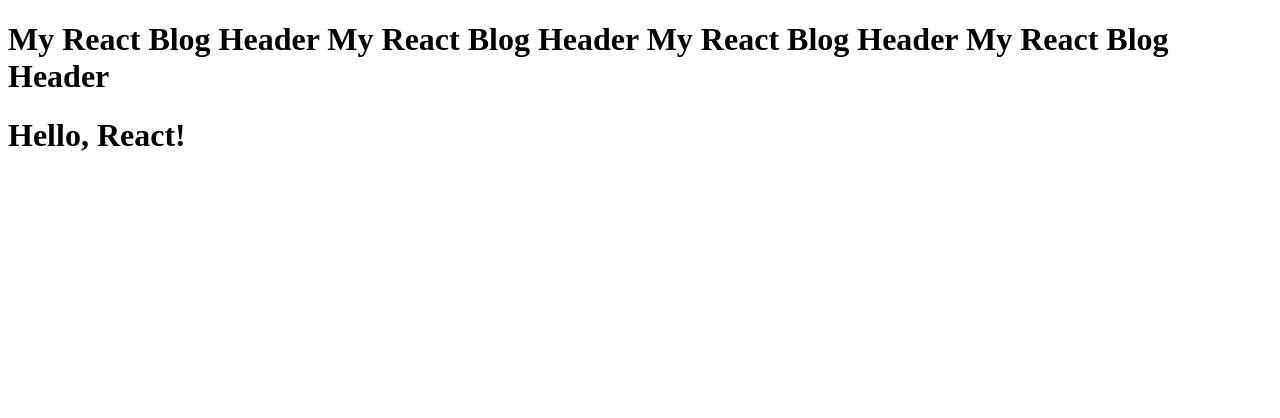
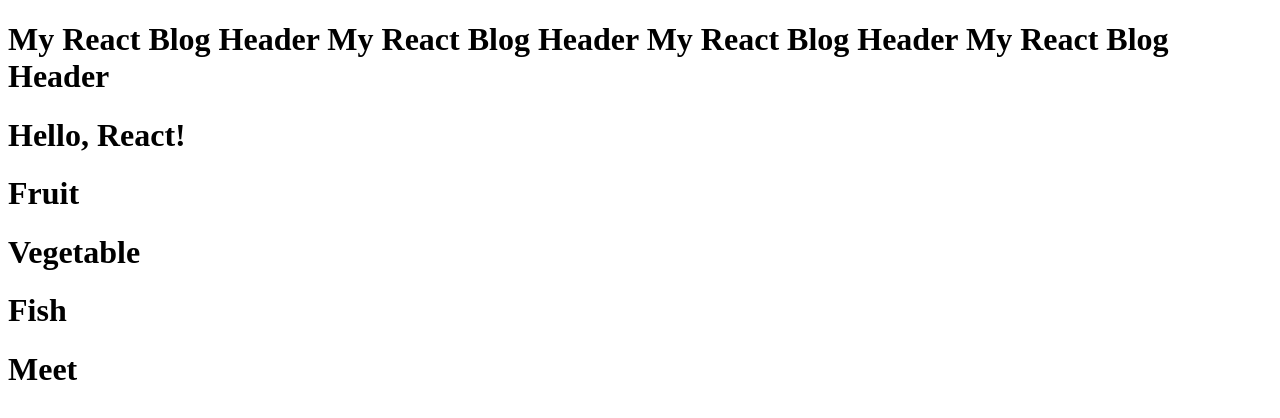
Before and after one commit to ashrafulahsan/react-blog-2026, a React (Vite) app: page / in a window 1280 px wide. Shown: the top 418 px of the page. Built offline with nearby package versions, Linux system fonts and the light colour scheme.

Commit message:
Multiple component

```diff
--- a/src/App.jsx
+++ b/src/App.jsx
@@ -1,4 +1,5 @@
 import Header from './Header.jsx'
+import MultiComponent from './MultiComponent.jsx'
 
 function App() {
 
@@ -6,6 +7,7 @@ function App() {
     <>
      <Header />
      <h1>Hello, React!</h1>
+     <MultiComponent />
     </>
   )
 }
--- /dev/null
+++ b/src/MultiComponent.jsx
@@ -0,0 +1,28 @@
+function Fruit(){
+    return <h1>Fruit</h1>
+}
+
+function Vegetable(){
+    return <h1>Vegetable</h1>
+}
+
+function Fish(){
+    return <h1>Fish</h1>
+}
+
+function Meet(){
+    return <h1>Meet</h1>
+}
+
+function MultiComponent() {
+    return (
+        <>
+            <Fruit />
+            <Vegetable />
+            <Fish />
+            <Meet />
+        </>
+    )
+}
+
+export default MultiComponent
```
